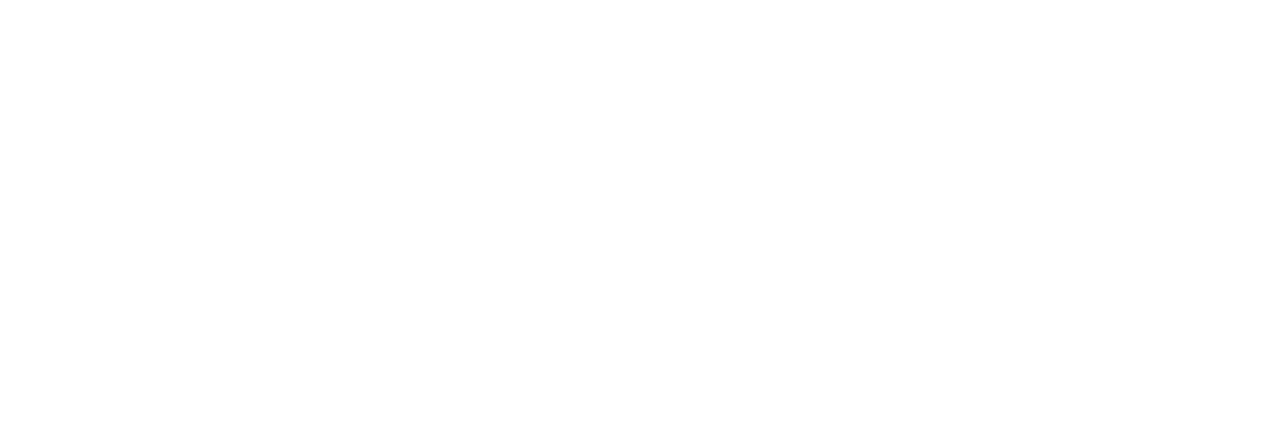
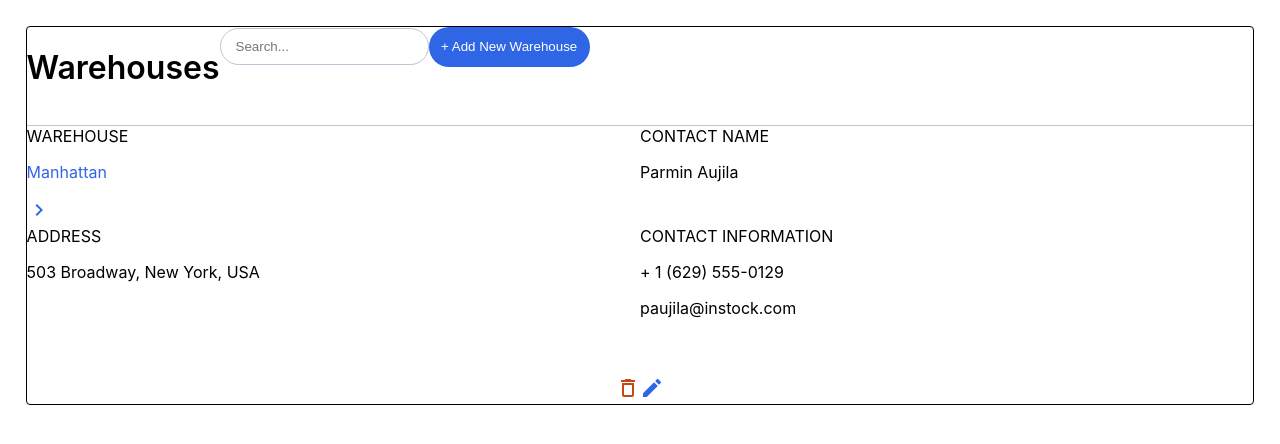
Before and after one commit to sandyngu/shredder-instock, a React (Create React App) app in the folder client/: page / in a window 1280 px wide. Shown: the top 444 px of the page. Built offline with nearby package versions, Linux system fonts and the light colour scheme.

Commit message:
Warehouses List and List Item Components Built, Styling Began

```diff
--- a/client/src/App.js
+++ b/client/src/App.js
@@ -1,10 +1,17 @@
 import React from 'react';
+import { BrowserRouter, Route, Switch } from 'react-router-dom';
+import WarehousesList from './components/WarehousesList/WarehousesList';
 import './App.css';
 
 function App() {
   return (
-    <div className="App">
-    </div>
+    <BrowserRouter>
+      <div className="App">
+        <Switch>
+          <Route path='/' exact component={WarehousesList}/>
+        </Switch>
+      </div>
+    </BrowserRouter>
   );
 }
 
--- a/client/src/components/WarehouseListItem/WarehouseListItem.jsx
+++ b/client/src/components/WarehouseListItem/WarehouseListItem.jsx
@@ -3,24 +3,40 @@
 import Delete from '../../assets/icons/delete_outline-24px.svg';
 import Edit from '../../assets/icons/edit-24px.svg';
 import Arrow from '../../assets/icons/chevron_right-24px.svg';
+import './warehouse-list-item.scss';
 
 function WarehouseListItem() {
     return (
+        <>
         <div className="warehouse-list">
+            <div className="warehouse-list-info">
+                <p className="warehouse-list-info-heading">WAREHOUSE</p>
                 <Link to='/'>
-                <p className="warehouse-list__city">Manhattan<img src={Arrow} alt="Arrow Icon" className="warehouse-list__icon warehouse-list__icon-arrow"/></p>
+                    <p className="warehouse-list__city">Manhattan</p>
+                    <img src={Arrow} alt="Arrow Icon" className="warehouse-list__icon warehouse-list__icon-arrow"/>
                 </Link>
+            </div>
+            <div className="warehouse-list-info">
+                <p className="warehouse-list-info-heading">ADDRESS</p>
                 <p className="warehouse-list__address">503 Broadway, New York, USA</p>
+            </div>
+            <div className="warehouse-list-info">
+                <p className="warehouse-list-info-heading">CONTACT NAME</p>
                 <p className="warehouse-list__contact-name">Parmin Aujila</p>
+            </div>
             <div className="warehouse-list__contact-info">
+                <div className="warehouse-list-info">
+                    <p className="warehouse-list-info-heading">CONTACT INFORMATION</p>
                     <p className="warehouse-list__contact-info-phone">+ 1 (629) 555-0129</p>
                     <p className="warehouse-list__contact-info-email">paujila@instock.com</p>
+                </div>
+            </div>
         </div>
         <div className="warehouse-list__icon-container">
             <img src={Delete} alt="Delete Icon" className="warehouse-list__icon warehouse-list__icon-delete"/>
             <img src={Edit} alt="Edit Icon" className="warehouse-list__icon warehouse-list__icon-edit"/>
         </div>
-        </div>
+        </>
     )
 };
 
--- a/client/src/components/WarehouseListItem/warehouse-list-item.scss
+++ b/client/src/components/WarehouseListItem/warehouse-list-item.scss
@@ -0,0 +1,28 @@
+a {
+    text-decoration: none;
+    color: #2E66E5;
+}
+
+.warehouse-list {
+    display: flex;
+    margin-top: 17px;
+    border-top: 1px solid #BDC5D5;
+    flex-wrap: wrap;
+    flex-direction: column;
+    height: 250px;
+    text-align: left;
+
+    &-info {
+        height: 100px;
+        width: 50%;
+
+        &-heading {
+            margin: 0;
+        }
+    }
+    &__city {
+        vertical-align: top;
+
+    }
+
+}
--- a/client/src/components/WarehousesList/WarehousesList.jsx
+++ b/client/src/components/WarehousesList/WarehousesList.jsx
@@ -1,6 +1,7 @@
 import React from 'react'
 import WarehouseListItem from '../WarehouseListItem/WarehouseListItem';
 import Arrows from '../../assets/icons/sort-24px.svg';
+import './warehouses-list.scss';
 
 function WarehousesList() {
     return (
@@ -10,7 +11,7 @@
                 <div className="warehouses__header-container">
                     <form className="warehouses__header-form">
                         <input type="text" name="search" className="warehouses__header-form-search" placeholder="Search..."/>
-                        <button className="warehosues__header-form-button">+ Add New Warehouse</button>
+                        <button className="warehouses__header-form-button">+ Add New Warehouse</button>
                     </form>
                 </div>
             </div>
--- a/client/src/components/WarehousesList/warehouses-list.scss
+++ b/client/src/components/WarehousesList/warehouses-list.scss
@@ -0,0 +1,40 @@
+.warehouses {
+    margin: 2%;
+    border-radius: 4px;
+    border: 1px solid black;
+
+    &__header {
+        display: flex;
+        flex-wrap: wrap;
+
+        &-title {
+            font-weight: 600;
+        }
+        &-form {
+
+            &-search {
+                background-image: url('../../assets/icons/search-24px.svg');
+                background-repeat: no-repeat;
+                background-position: 265px;
+                border-radius: 20px;
+                border: 1px solid #BDC5D5;
+                padding: 10px 15px;
+                width: fill;
+                margin-bottom: 18px;
+            }
+            &-button {
+                background-color: #2E66E5;
+                color: white;
+                width: fill;
+                border-radius: 20px;
+                border: none;
+                padding: 12.5px;
+                margin-bottom: 8px;
+            }
+        }
+    }
+    &__headings {
+        background-color: #F7F8F9;
+        display: none;
+    }
+}
```
Lines whose indentation alone changed are shown as unchanged.
